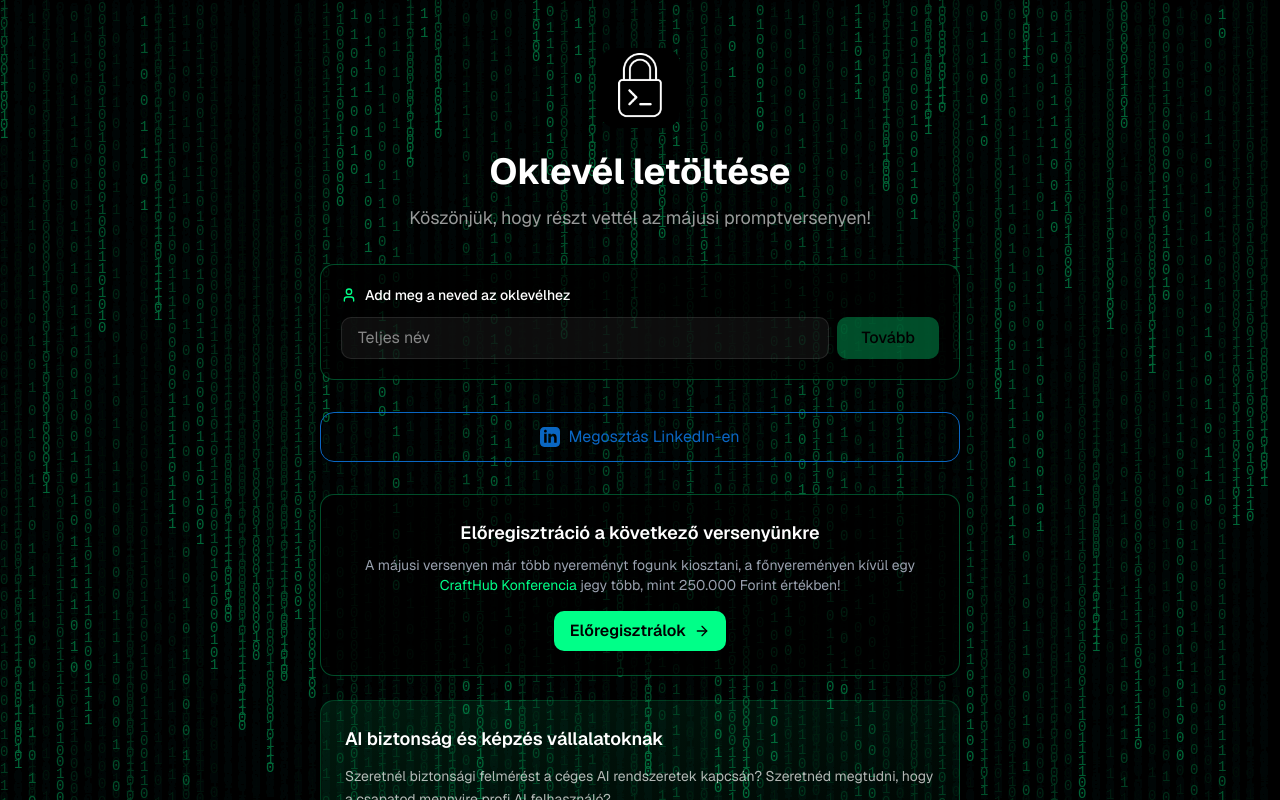
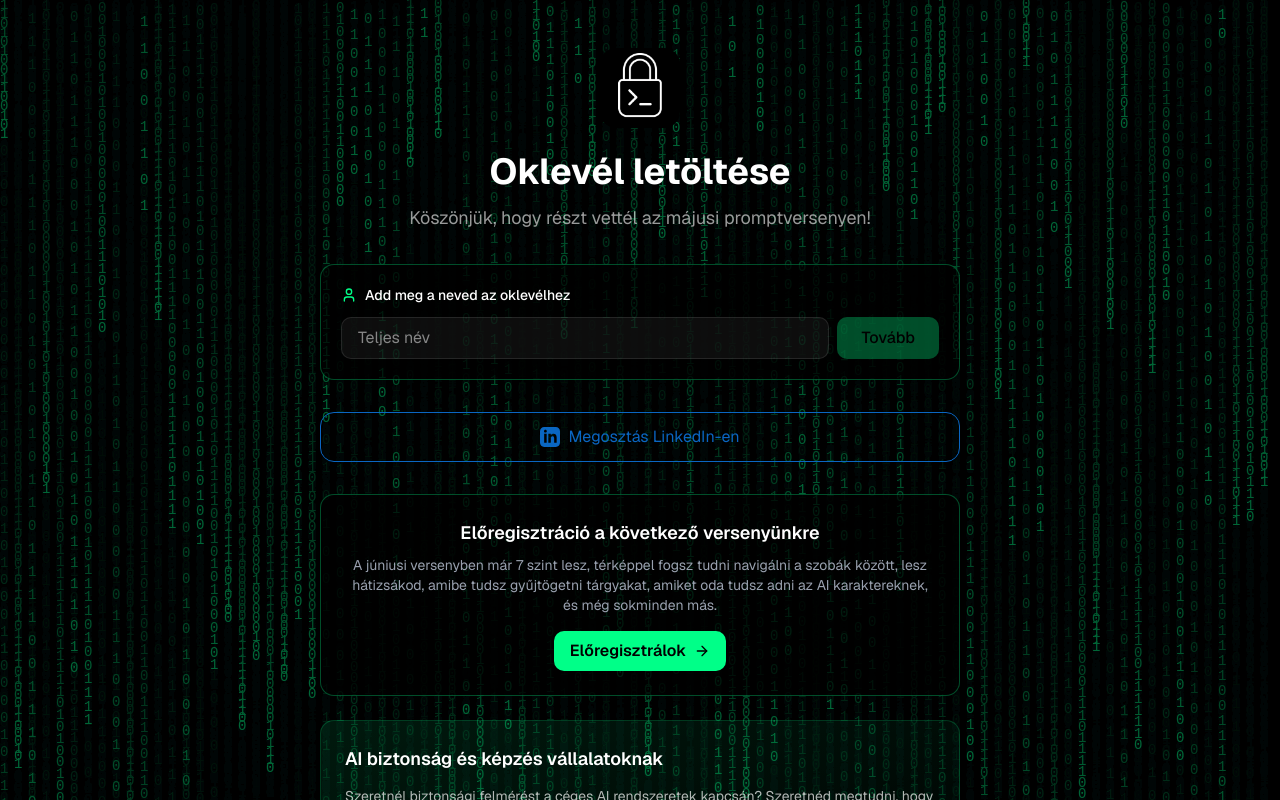
Before and after one commit to Komaxor/ptf-verseny-majus, a Next.js app: page /oklevel in a window 1280 px wide. Shown: the top 800 px of the page. Built offline with nearby package versions, Linux system fonts and the light colour scheme.

Commit message:
content: replace CraftHub prize blurb with June competition teaser
Co-Authored-By: Claude Opus 4.8 (1M context) <noreply@anthropic.com>

```diff
--- a/app/closed/page.tsx
+++ b/app/closed/page.tsx
@@ -155,16 +155,7 @@ export default function ClosedPage() {
                 Előregisztráció a következő versenyünkre
               </h2>
               <p className="text-sm text-gray-400 mb-4">
-                A májusi versenyen már több nyereményt fogunk kiosztani, a főnyereményen kívül egy{" "}
-                <a
-                  href="https://craft-conf.com/2026"
-                  target="_blank"
-                  rel="noopener noreferrer"
-                  className="text-brand hover:underline"
-                >
-                  CraftHub Konferencia
-                </a>{" "}
-                jegy több, mint 250.000 Forint értékben!
+                A júniusi versenyben már 7 szint lesz, térképpel fogsz tudni navigálni a szobák között, lesz hátizsákod, amibe tudsz gyűjtögetni tárgyakat, amiket oda tudsz adni az AI karaktereknek, és még sokminden más.
               </p>
               <Button
                 onClick={() => setEmailModalOpen(true)}
--- a/app/oklevel/page.tsx
+++ b/app/oklevel/page.tsx
@@ -160,16 +160,7 @@ export default function OklevelPage() {
             Előregisztráció a következő versenyünkre
           </h2>
           <p className="text-sm text-gray-400 mb-4">
-            A májusi versenyen már több nyereményt fogunk kiosztani, a főnyereményen kívül egy{" "}
-            <a
-              href="https://craft-conf.com/2026"
-              target="_blank"
-              rel="noopener noreferrer"
-              className="text-brand hover:underline"
-            >
-              CraftHub Konferencia
-            </a>{" "}
-            jegy több, mint 250.000 Forint értékben!
+            A júniusi versenyben már 7 szint lesz, térképpel fogsz tudni navigálni a szobák között, lesz hátizsákod, amibe tudsz gyűjtögetni tárgyakat, amiket oda tudsz adni az AI karaktereknek, és még sokminden más.
           </p>
           <button
             onClick={() => setEmailModalOpen(true)}
```
